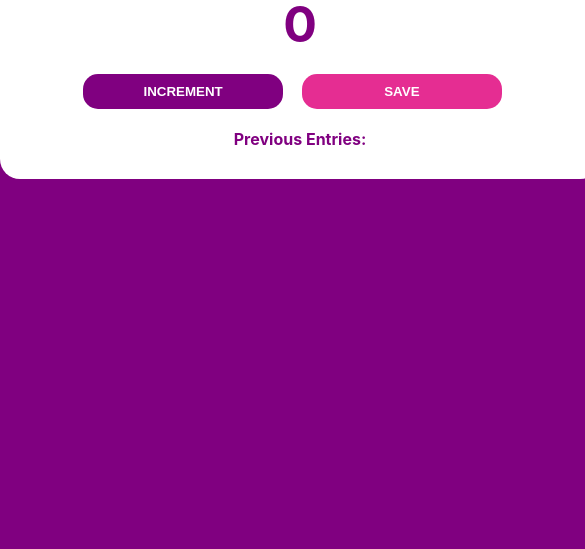
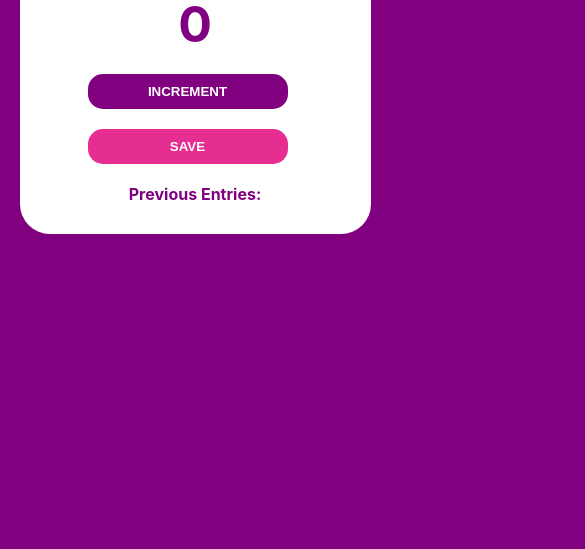
Before and after one commit to ruthfabian/Book-Counter-App, a plain HTML site: page index.html in a window 390 px wide. Shown: the part 295-844 px from the top of the page, 585 px wide, since content can reach past the window. Drawn offline with Linux system fonts and the light colour scheme.

Commit message:
responsivess

```diff
--- a/index.css
+++ b/index.css
@@ -11,9 +11,14 @@ body {
     color: purple;
 }
 
+html, body {
+    width: 100%;
+}
+
 
 #child {
     background: white;
+    max-width: 90%;
     width: 600px;
     padding: 30px;
     height: fit-content;
@@ -21,8 +26,12 @@ body {
     display: block;
     margin-left: auto;
     margin-right: auto;
-    border-radius: 20px;
-
+    border-radius: 30px;
+    display: flex;
+    flex-direction: column;
+    align-items: center;
+    flex-direction: column;
+    flex-wrap: wrap;
 }
 
 h1 {
```
